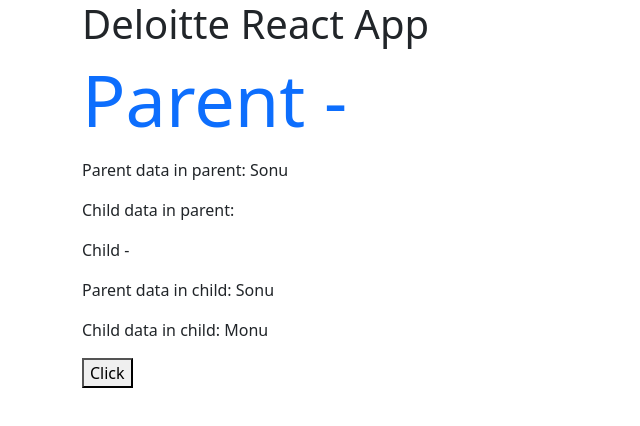
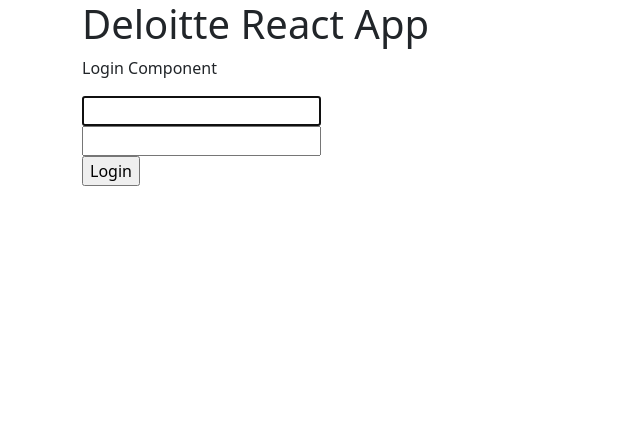
Before and after one commit to vamandeshmukh/deloitte-mar6-app, a React (Create React App) app: page / in a window 1280 px wide. Shown: the top 426 px of the page, without its empty margins (0-640 px from the left). Built offline with nearby package versions, Linux system fonts and the light colour scheme.

Commit message:
react-js

```diff
--- a/src/App.js
+++ b/src/App.js
@@ -19,9 +19,9 @@
     <div className="container">
       {/* <Header /> */}
       <h1>Deloitte React App</h1>
-      {/* <Login /> */}
+      <Login />
       {/* <BlogPosts /> */}
-      <Parent />
+      {/* <Parent /> */}
     </div>
   );
 }
```
